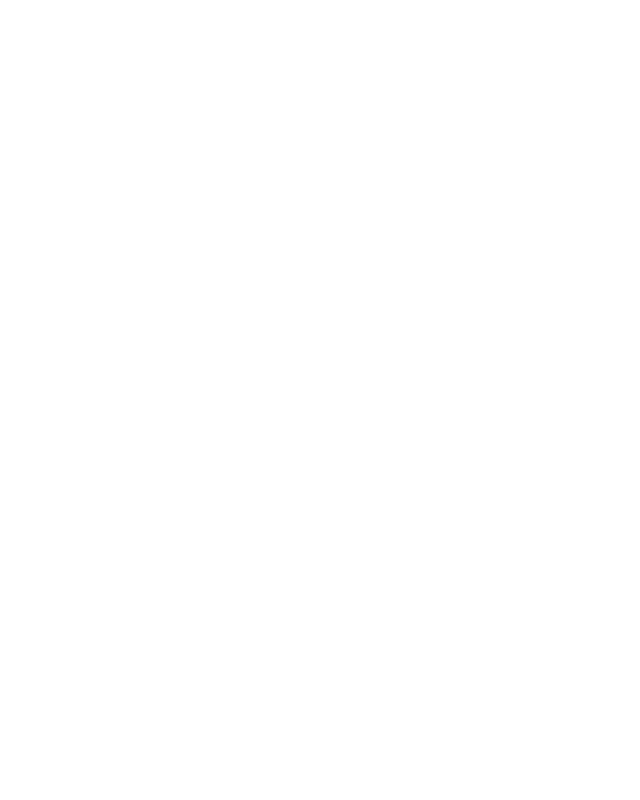
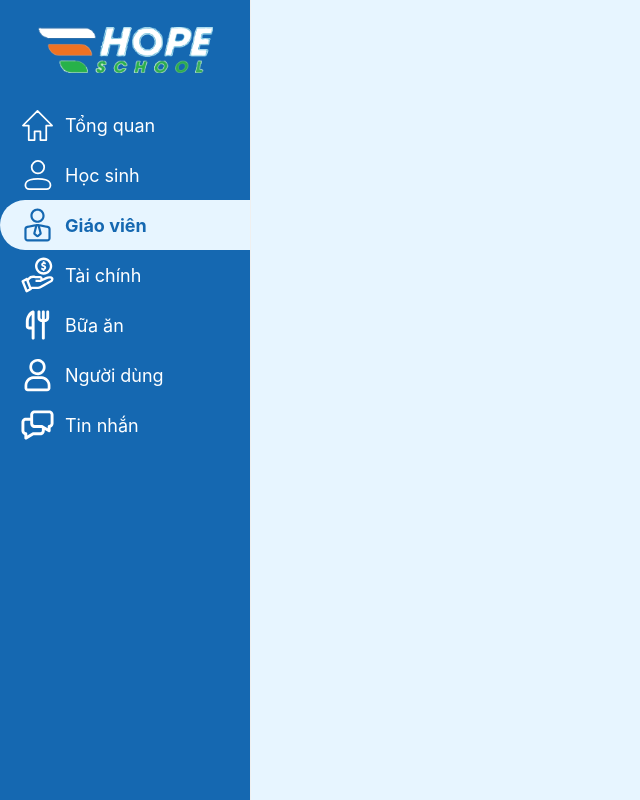
Before and after one commit to TalJa1/web-huybao, a React (Create React App) app: page /teachers in a window 1280 px wide. Before the commit this address had no page. Shown: the whole page, without its empty margins (0-640 px from the left). Built offline with nearby package versions, Linux system fonts and the light colour scheme.

Commit message:
Add TeacherPage component and route to App

```diff
--- a/src/App.tsx
+++ b/src/App.tsx
@@ -4,6 +4,7 @@
 import { BrowserRouter } from "react-router-dom";
 import Home from "./views/Home";
 import StudentPage from "./views/StudentPage";
+import TeacherPage from "./views/TeacherPage";
 
 function App() {
   return (
@@ -11,6 +12,7 @@
       <Routes>
         <Route path="/" element={<Home />} />
         <Route path="/students" element={<StudentPage />} />
+        <Route path="/teachers" element={<TeacherPage />} />
       </Routes>
     </BrowserRouter>
   );
--- /dev/null
+++ b/src/views/TeacherPage.tsx
@@ -0,0 +1,17 @@
+import { Box } from "@mui/material";
+import React from "react";
+import TopLayout from "../components/TopLayout";
+
+const TeacherPage = () => {
+  return (
+    <TopLayout>
+      <Main />
+    </TopLayout>
+  );
+};
+
+const Main: React.FC = () => {
+  return <Box></Box>;
+};
+
+export default TeacherPage;
```
